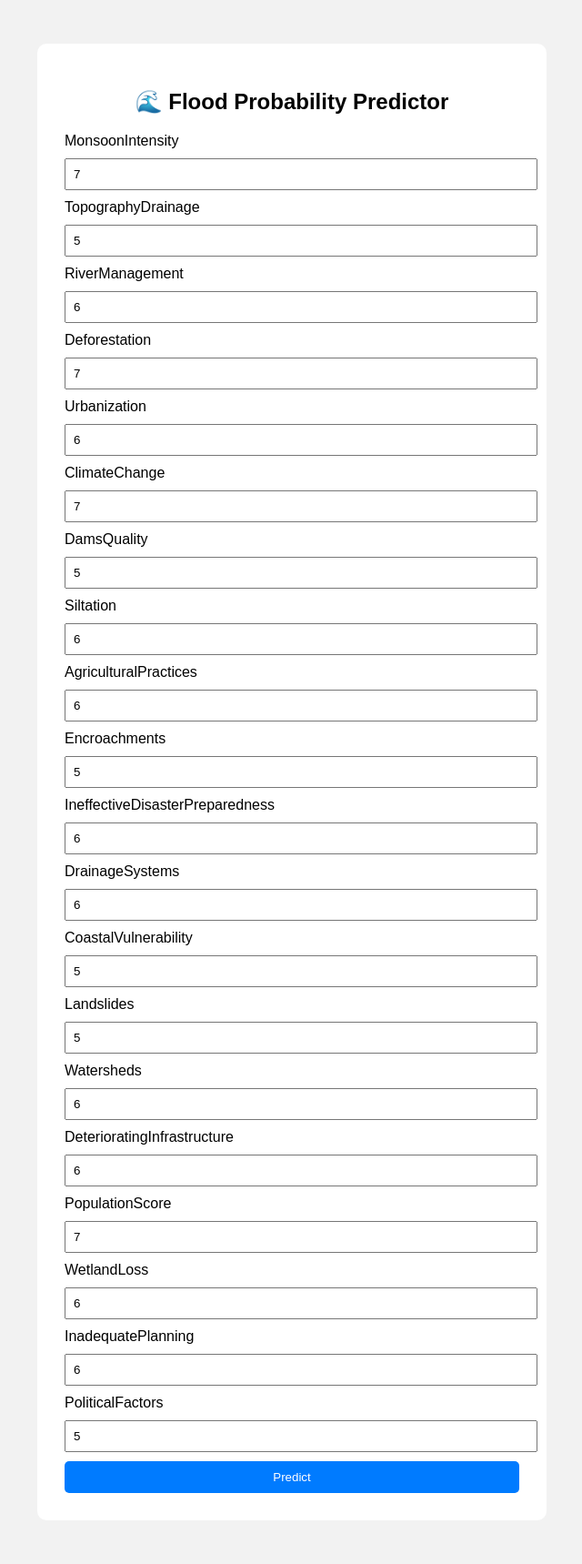
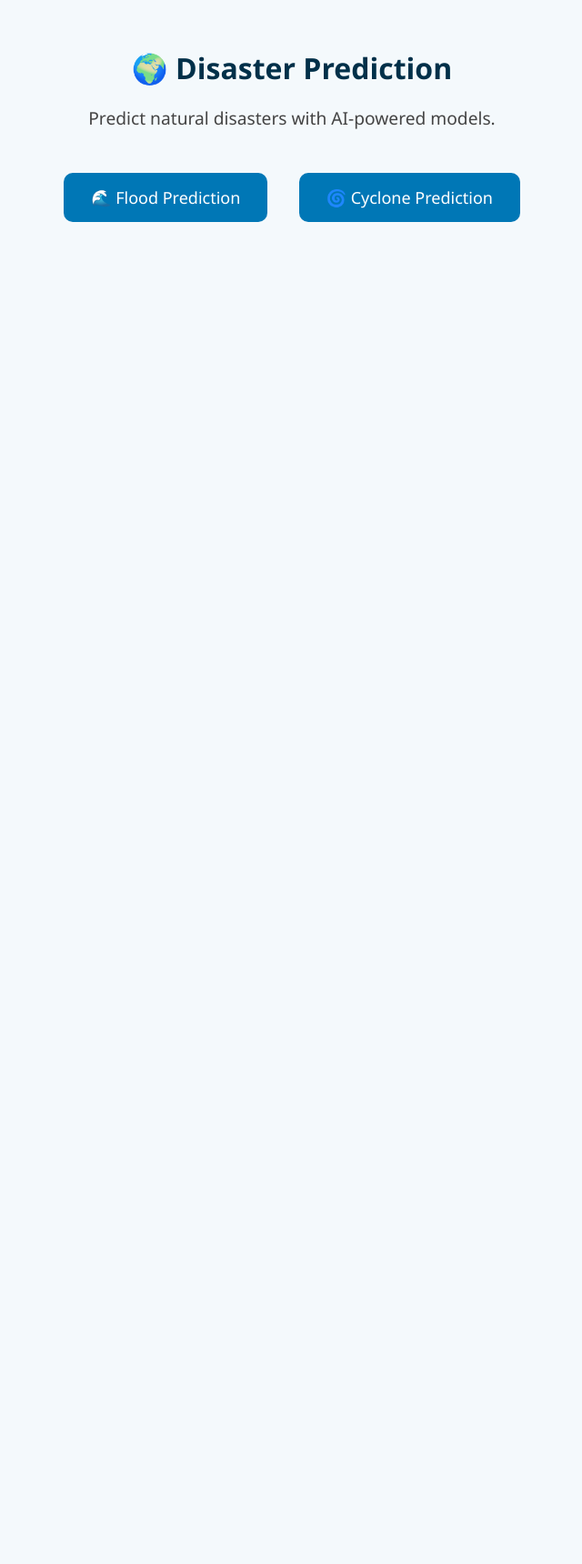
Before and after one commit to pandfun/EL-6th-Sem, a Flask app: page / in a window 1280 px wide. Shown: the whole page at 91% size, without its empty margins (319-959 px from the left). After the commit the page ends 244 px from the top, so only its background shows below. Run offline with Flask 3, Linux system fonts and the light colour scheme; parts of the project's set-up code (start-up, migrations or seed data) failed here and were passed over.

Commit message:
add cyclone prediction and enhance website

```diff
--- a/app.py
+++ b/app.py
@@ -1,48 +1,43 @@
 from flask import Flask, render_template, request
+import numpy as np
 import pandas as pd
-import numpy as np
 import joblib
+import torch
+
 from tensorflow.keras.models import load_model
+from cyclone_utils import load_cyclone_model, predict_cyclone
 
 app = Flask(__name__)
 
-# Load model and scaler
-model = load_model("flood_model.keras")
+# Load models once
+flood_model = load_model("flood_model.keras")
 scaler = joblib.load("scaler.pkl")
 
-# Features used by the model
-FEATURES = [
-    "MonsoonIntensity", "TopographyDrainage", "RiverManagement", "Deforestation",
-    "Urbanization", "ClimateChange", "DamsQuality", "Siltation",
-    "AgriculturalPractices", "Encroachments", "IneffectiveDisasterPreparedness",
-    "DrainageSystems", "CoastalVulnerability", "Landslides", "Watersheds",
-    "DeterioratingInfrastructure", "PopulationScore", "WetlandLoss",
-    "InadequatePlanning", "PoliticalFactors"
-]
+last_seq = np.load("last_X_seq.npy")  # Load only once at startup
+cyclone_model = load_cyclone_model("cyclone_model.pth", input_size=last_seq.shape[1])
 
-# Default values (preloaded into form)
-DEFAULT_INPUT = {
-    "MonsoonIntensity": 7, "TopographyDrainage": 5, "RiverManagement": 6,
-    "Deforestation": 7, "Urbanization": 6, "ClimateChange": 7,
-    "DamsQuality": 5, "Siltation": 6, "AgriculturalPractices": 6,
-    "Encroachments": 5, "IneffectiveDisasterPreparedness": 6,
-    "DrainageSystems": 6, "CoastalVulnerability": 5, "Landslides": 5,
-    "Watersheds": 6, "DeterioratingInfrastructure": 6, "PopulationScore": 7,
-    "WetlandLoss": 6, "InadequatePlanning": 6, "PoliticalFactors": 5
-}
+@app.route("/")
+def index():
+    return render_template("index.html")
 
-@app.route('/', methods=['GET', 'POST'])
-def index():
-    if request.method == 'POST':
+@app.route("/flood", methods=["GET", "POST"])
+def flood():
+    prediction = None
+    if request.method == "POST":
         try:
-            user_input = {feature: float(request.form[feature]) for feature in FEATURES}
-            input_df = pd.DataFrame([user_input])
+            features = [float(request.form[key]) for key in request.form]
+            input_df = pd.DataFrame([features], columns=request.form.keys())
             input_scaled = scaler.transform(input_df)
-            prediction = float(model.predict(input_scaled)[0][0])
-            return render_template('index.html', prediction=round(prediction, 4), default_values=user_input)
+            prob = float(flood_model.predict(input_scaled)[0][0])
+            prediction = round(prob, 3)
         except Exception as e:
-            return render_template('index.html', error=str(e), default_values=DEFAULT_INPUT)
-    return render_template('index.html', default_values=DEFAULT_INPUT)
+            prediction = f"Error: {e}"
+    return render_template("flood.html", prediction=prediction)
 
-if __name__ == '__main__':
+@app.route("/cyclone")
+def cyclone():
+    message, prob = predict_cyclone(last_seq, cyclone_model)
+    return render_template("cyclone.html", message=message, prob=round(prob, 3))
+
+if __name__ == "__main__":
     app.run(debug=True)
--- /dev/null
+++ b/static/style.css
@@ -0,0 +1,78 @@
+body {
+  font-family: "Segoe UI", sans-serif;
+  background-color: #f4f9fc;
+  margin: 0;
+  padding: 2rem;
+  text-align: center;
+}
+
+h1 {
+  color: #003049;
+  margin-bottom: 10px;
+}
+
+.subtitle {
+  color: #444;
+  font-size: 1.2rem;
+  margin-bottom: 2rem;
+}
+
+.nav a {
+  display: inline-block;
+  margin: 15px;
+  padding: 15px 30px;
+  font-size: 18px;
+  background-color: #0077b6;
+  color: white;
+  text-decoration: none;
+  border-radius: 10px;
+  transition: background 0.3s ease;
+}
+
+.nav a:hover {
+  background-color: #005f87;
+}
+
+.form {
+  display: flex;
+  flex-direction: column;
+  align-items: center;
+  max-width: 600px;
+  margin: auto;
+}
+
+label {
+  margin-top: 10px;
+  font-weight: bold;
+}
+
+input[type="number"] {
+  width: 100%;
+  padding: 10px;
+  margin: 5px 0 15px;
+  border: 1px solid #ccc;
+  border-radius: 6px;
+}
+
+button {
+  padding: 12px 25px;
+  background-color: #28a745;
+  color: white;
+  font-size: 16px;
+  border: none;
+  border-radius: 8px;
+  cursor: pointer;
+  margin-top: 10px;
+}
+
+button:hover {
+  background-color: #218838;
+}
+
+.result {
+  margin-top: 30px;
+  padding: 15px;
+  background: #e3f2fd;
+  border-radius: 8px;
+  display: inline-block;
+}
--- a/templates/index.html
+++ b/templates/index.html
@@ -1,57 +1,15 @@
 <!DOCTYPE html>
 <html>
 <head>
-    <title>Flood Prediction</title>
-    <style>
-        body {
-            font-family: Arial, sans-serif;
-            padding: 40px;
-            background-color: #f2f2f2;
-        }
-        form {
-            background-color: white;
-            padding: 30px;
-            border-radius: 10px;
-            width: 500px;
-            margin: auto;
-        }
-        h2 {
-            text-align: center;
-        }
-        input {
-            width: 100%;
-            padding: 8px;
-            margin: 10px 0;
-        }
-        button {
-            width: 100%;
-            padding: 10px;
-            background-color: #007BFF;
-            color: white;
-            border: none;
-            border-radius: 5px;
-        }
-        .result {
-            margin-top: 20px;
-            text-align: center;
-            font-size: 1.2em;
-        }
-    </style>
+  <title>Disaster Prediction Portal</title>
+  <link rel="stylesheet" href="{{ url_for('static', filename='style.css') }}">
 </head>
 <body>
-    <form method="POST">
-        <h2>🌊 Flood Probability Predictor</h2>
-        {% for feature in default_values %}
-            <label>{{ feature }}</label>
-            <input type="number" name="{{ feature }}" step="any" required value="{{ default_values[feature] }}">
-        {% endfor %}
-        <button type="submit">Predict</button>
-        {% if prediction is defined %}
-            <div class="result">🔮 Predicted Flood Probability: <strong>{{ prediction }}</strong></div>
-        {% endif %}
-        {% if error is defined %}
-            <div class="result" style="color: red;">❌ {{ error }}</div>
-        {% endif %}
-    </form>
+  <h1>🌍 Disaster Prediction</h1>
+  <p class="subtitle">Predict natural disasters with AI-powered models.</p>
+  <div class="nav">
+    <a href="/flood">🌊 Flood Prediction</a>
+    <a href="/cyclone">🌀 Cyclone Prediction</a>
+  </div>
 </body>
 </html>
```
Also changed, not shown: cyclone_utils.py (added, +98 -0 lines), requirements.txt (+5 -2 lines), templates/cyclone.html (added, +15 -0 lines), templates/flood.html (added, +32 -0 lines), 1 other file.
